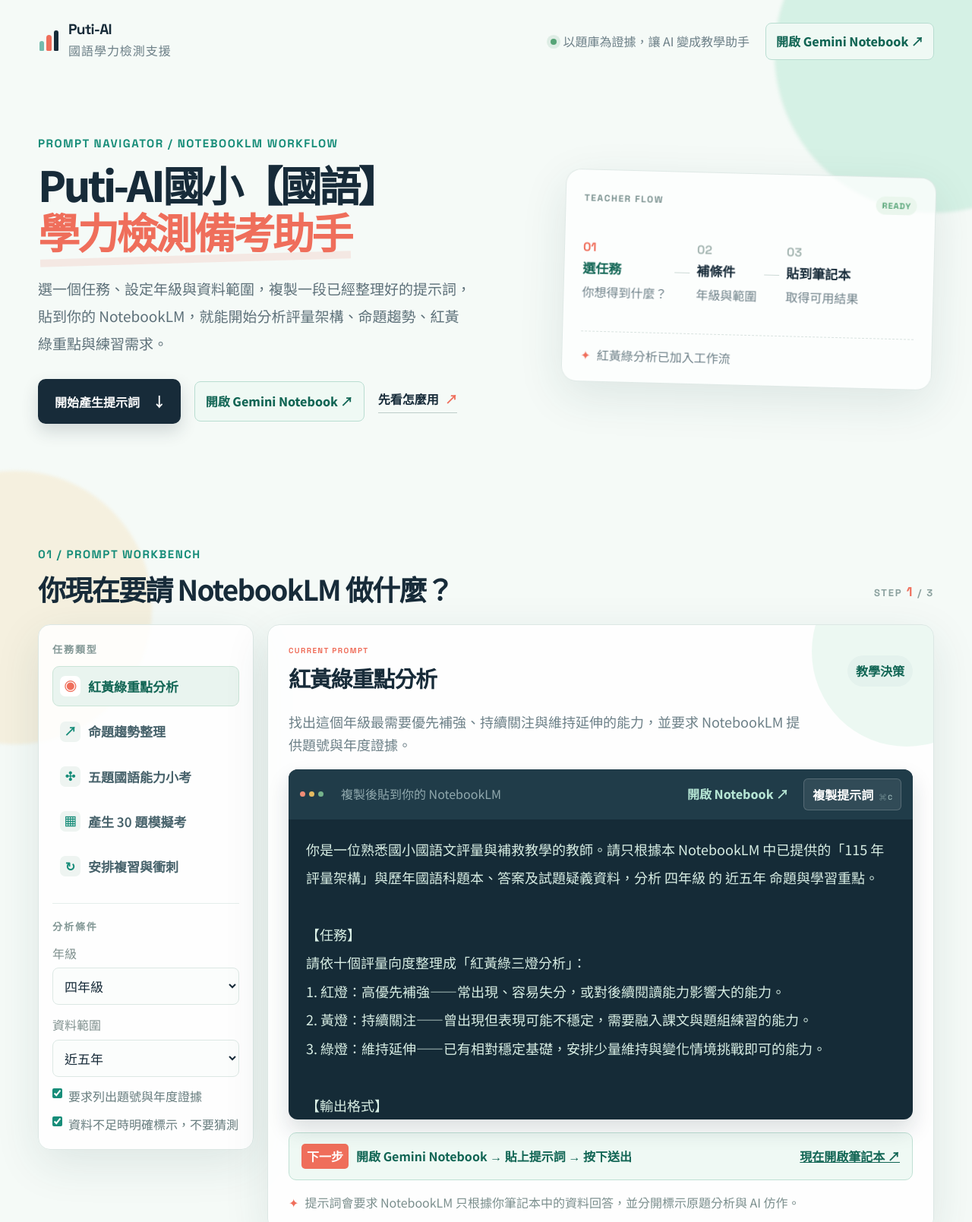
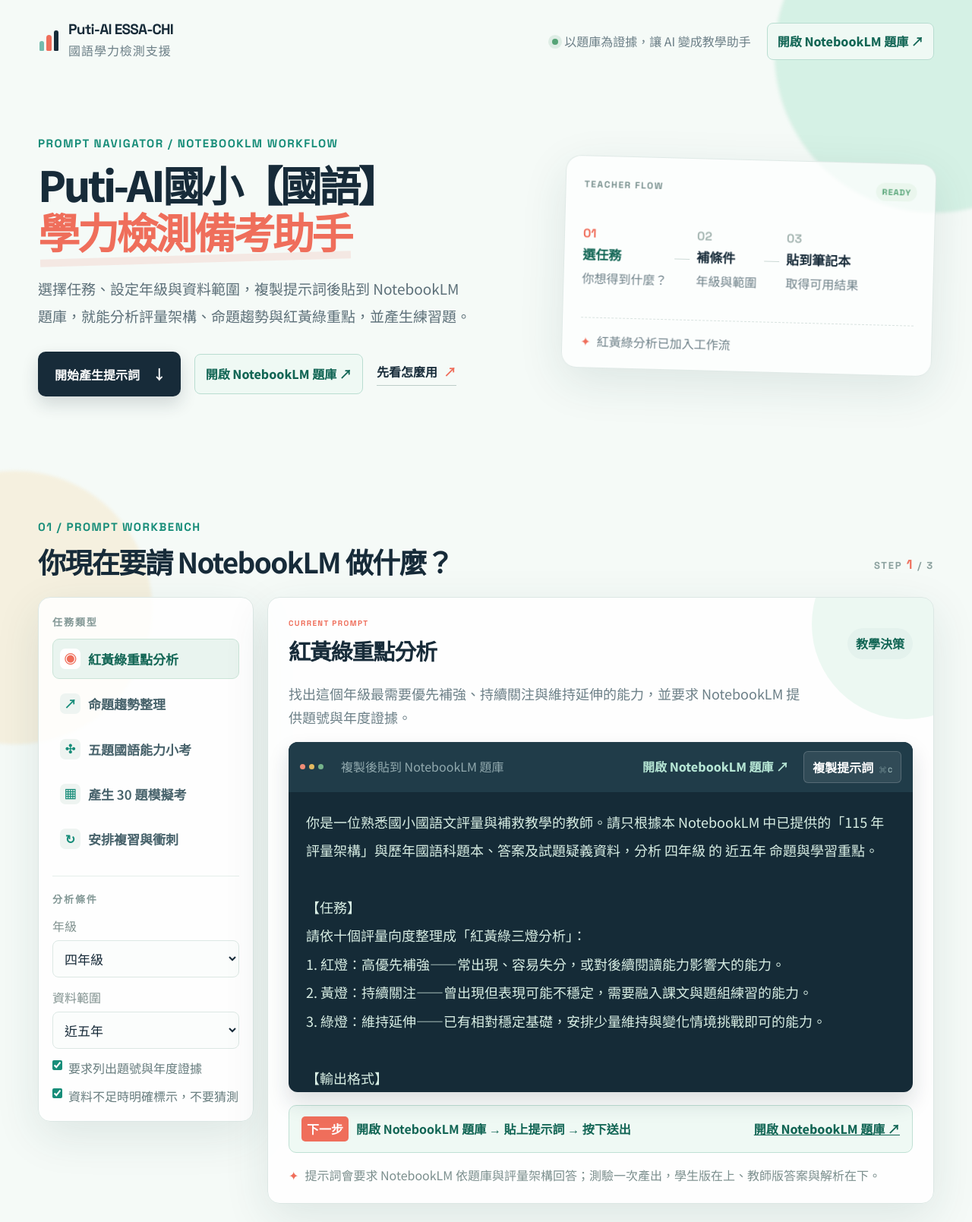
Before and after one commit to puti001/puti-ai-ESSA-CHI, a plain HTML site: page index.html in a window 1280 px wide. Shown: the top 1609 px of the page at 76% size. Drawn offline with Linux system fonts and the light colour scheme.

Commit message:
Standardize ESSA-CHI identity and NotebookLM entry points

```diff
--- a/index.html
+++ b/index.html
@@ -4,13 +4,13 @@
     <meta charset="UTF-8" />
     <meta name="viewport" content="width=device-width, initial-scale=1.0" />
     <meta name="description" content="Puti-AI 國語學力檢測提示詞助手：讓老師快速複製分析、命題、模擬考與補救教學提示詞。" />
-    <title>Puti-AI 國語學力檢測提示詞助手</title>
+    <title>Puti-AI ESSA-CHI｜國小國語學力檢測備考助手</title>
     <link rel="preconnect" href="https://fonts.googleapis.com" />
     <link rel="preconnect" href="https://fonts.gstatic.com" crossorigin />
     <link href="https://fonts.googleapis.com/css2?family=Noto+Sans+TC:wght@400;500;600;700;800&family=Space+Grotesk:wght@500;600;700&display=swap" rel="stylesheet" />
-    <link rel="stylesheet" href="styles.css" />
+    <link rel="stylesheet" href="styles.css?v=20261020-unified-1" />
   </head>
-  <body>
+  <body data-subject="CHI">
     <div class="ambient ambient-one"></div>
     <div class="ambient ambient-two"></div>
 
@@ -18,11 +18,11 @@
       <a class="brand" href="#top" aria-label="Puti-AI 首頁">
         <span class="brand-mark"><span></span><span></span><span></span></span>
         <span>
-          <strong>Puti-AI</strong>
+          <strong>Puti-AI ESSA-CHI</strong>
           <small>國語學力檢測支援</small>
         </span>
       </a>
-      <div class="header-actions"><div class="header-note"><span class="pulse-dot"></span>以題庫為證據，讓 AI 變成教學助手</div><a class="notebook-link header-notebook-link" href="https://notebook.google.com/notebook/789f4f66-c0e9-45cc-bc9b-2d2b134ce6b9" target="_blank" rel="noopener">開啟 Gemini Notebook ↗</a></div>
+      <div class="header-actions"><div class="header-note"><span class="pulse-dot"></span>以題庫為證據，讓 AI 變成教學助手</div><a class="notebook-link header-notebook-link" href="https://notebook.google.com/notebook/789f4f66-c0e9-45cc-bc9b-2d2b134ce6b9" target="_blank" rel="noopener">開啟 NotebookLM 題庫 ↗</a></div>
     </header>
 
     <main id="top" class="shell">
@@ -30,10 +30,10 @@
         <div class="hero-copy">
           <p class="eyebrow">PROMPT NAVIGATOR / NOTEBOOKLM WORKFLOW</p>
           <h1><span class="hero-title-dark">Puti-AI國小【國語】</span><br /><em>學力檢測備考助手</em></h1>
-          <p class="hero-text">選一個任務、設定年級與資料範圍，複製一段已經整理好的提示詞，貼到你的 NotebookLM，就能開始分析評量架構、命題趨勢、紅黃綠重點與練習需求。</p>
+          <p class="hero-text">選擇任務、設定年級與資料範圍，複製提示詞後貼到 NotebookLM 題庫，就能分析評量架構、命題趨勢與紅黃綠重點，並產生練習題。</p>
           <div class="hero-actions">
             <a class="primary-button" href="#workbench">開始產生提示詞 <span>↓</span></a>
-            <a class="notebook-link hero-notebook-link" href="https://notebook.google.com/notebook/789f4f66-c0e9-45cc-bc9b-2d2b134ce6b9" target="_blank" rel="noopener">開啟 Gemini Notebook ↗</a>
+            <a class="notebook-link hero-notebook-link" href="https://notebook.google.com/notebook/789f4f66-c0e9-45cc-bc9b-2d2b134ce6b9" target="_blank" rel="noopener">開啟 NotebookLM 題庫 ↗</a>
             <a class="text-link" href="#how">先看怎麼用 <span>↗</span></a>
           </div>
         </div>
@@ -120,12 +120,12 @@
             </div>
             <p id="promptDescription" class="prompt-description"></p>
             <div class="prompt-box-wrap">
-              <div class="prompt-toolbar"><span><i></i><i></i><i></i></span><small>複製後貼到你的 NotebookLM</small><a class="notebook-toolbar-link" href="https://notebook.google.com/notebook/789f4f66-c0e9-45cc-bc9b-2d2b134ce6b9" target="_blank" rel="noopener">開啟 Notebook ↗</a><button id="copyButton" class="copy-button" type="button">複製提示詞 <span>⌘ C</span></button></div>
+              <div class="prompt-toolbar"><span><i></i><i></i><i></i></span><small>複製後貼到 NotebookLM 題庫</small><a class="notebook-toolbar-link" href="https://notebook.google.com/notebook/789f4f66-c0e9-45cc-bc9b-2d2b134ce6b9" target="_blank" rel="noopener">開啟 NotebookLM 題庫 ↗</a><button id="copyButton" class="copy-button" type="button">複製提示詞 <span>⌘ C</span></button></div>
               <pre id="promptOutput" class="prompt-output" tabindex="0"></pre>
             </div>
             <div id="copyToast" class="copy-toast" role="status" aria-live="polite">已複製提示詞，可以貼到 NotebookLM 了。</div>
-            <div class="paste-guide"><span class="guide-step">下一步</span><strong>開啟 Gemini Notebook → 貼上提示詞 → 按下送出</strong><a href="https://notebook.google.com/notebook/789f4f66-c0e9-45cc-bc9b-2d2b134ce6b9" target="_blank" rel="noopener">現在開啟筆記本 ↗</a></div>
-            <div class="prompt-footnote"><span class="spark">✦</span><span>提示詞會要求 NotebookLM 只根據你筆記本中的資料回答，並分開標示原題分析與 AI 仿作。</span></div>
+            <div class="paste-guide"><span class="guide-step">下一步</span><strong>開啟 NotebookLM 題庫 → 貼上提示詞 → 按下送出</strong><a href="https://notebook.google.com/notebook/789f4f66-c0e9-45cc-bc9b-2d2b134ce6b9" target="_blank" rel="noopener">開啟 NotebookLM 題庫 ↗</a></div>
+            <div class="prompt-footnote"><span class="spark">✦</span><span>提示詞會要求 NotebookLM 依題庫與評量架構回答；測驗一次產出，學生版在上、教師版答案與解析在下。</span></div>
           </section>
         </div>
       </section>
@@ -151,7 +151,7 @@
           <div class="how-steps">
             <div><strong>01</strong><span>選擇需求</span><p>趨勢、紅黃綠、五題小考或模擬考。</p></div>
             <div><strong>02</strong><span>設定條件</span><p>選年級、資料範圍與聚焦向度，讓答案更貼近現場。</p></div>
-            <div><strong>03</strong><span>複製、開啟、貼上</span><p>複製提示詞後，點開 Gemini Notebook，貼上提示詞並送出。</p></div>
+            <div><strong>03</strong><span>複製、開啟、貼上</span><p>複製提示詞後，開啟 NotebookLM 題庫，貼上提示詞並送出。</p></div>
           </div>
         </div>
       </section>
@@ -163,6 +163,6 @@
       <a href="https://padlet.com/clongwh/puti_ai_tools" target="_blank" rel="noopener">更多 Puti-AI 教學工具 <span>↗</span></a>
     </footer>
 
-    <script src="app.js"></script>
+    <script src="app.js?v=20261020-unified-1"></script>
   </body>
 </html>
```
